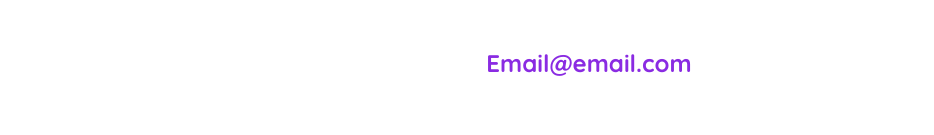
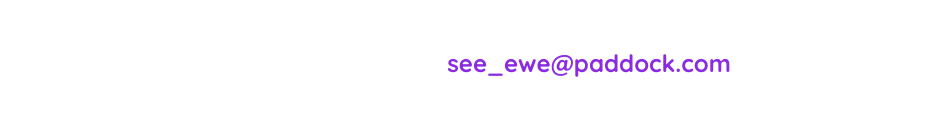
Before and after one commit to paigeymp/croissant, a plain HTML site: page contact.html in a window 1280 px wide. Shown: the part 206-341 px from the top of the page, without its empty margins (51-985 px from the left). Drawn offline with nearby package versions, Linux system fonts and the light colour scheme; a web font is replaced by a local one.

Commit message:
Update contact.html

```diff
--- a/contact.html
+++ b/contact.html
@@ -31,7 +31,7 @@
     </nav>
     <h1 class="m-5 text-center">📫Contact Me</h1>
     <a href="mailto:email@email.com" class="email-link text-center"
-      >Email@email.com</a
+      >see_ewe@paddock.com</a
     >
     <div class="navigation-links mt-5">
       <a href="/photo.html" class="link m-3 p-2">Photo</a>
```
